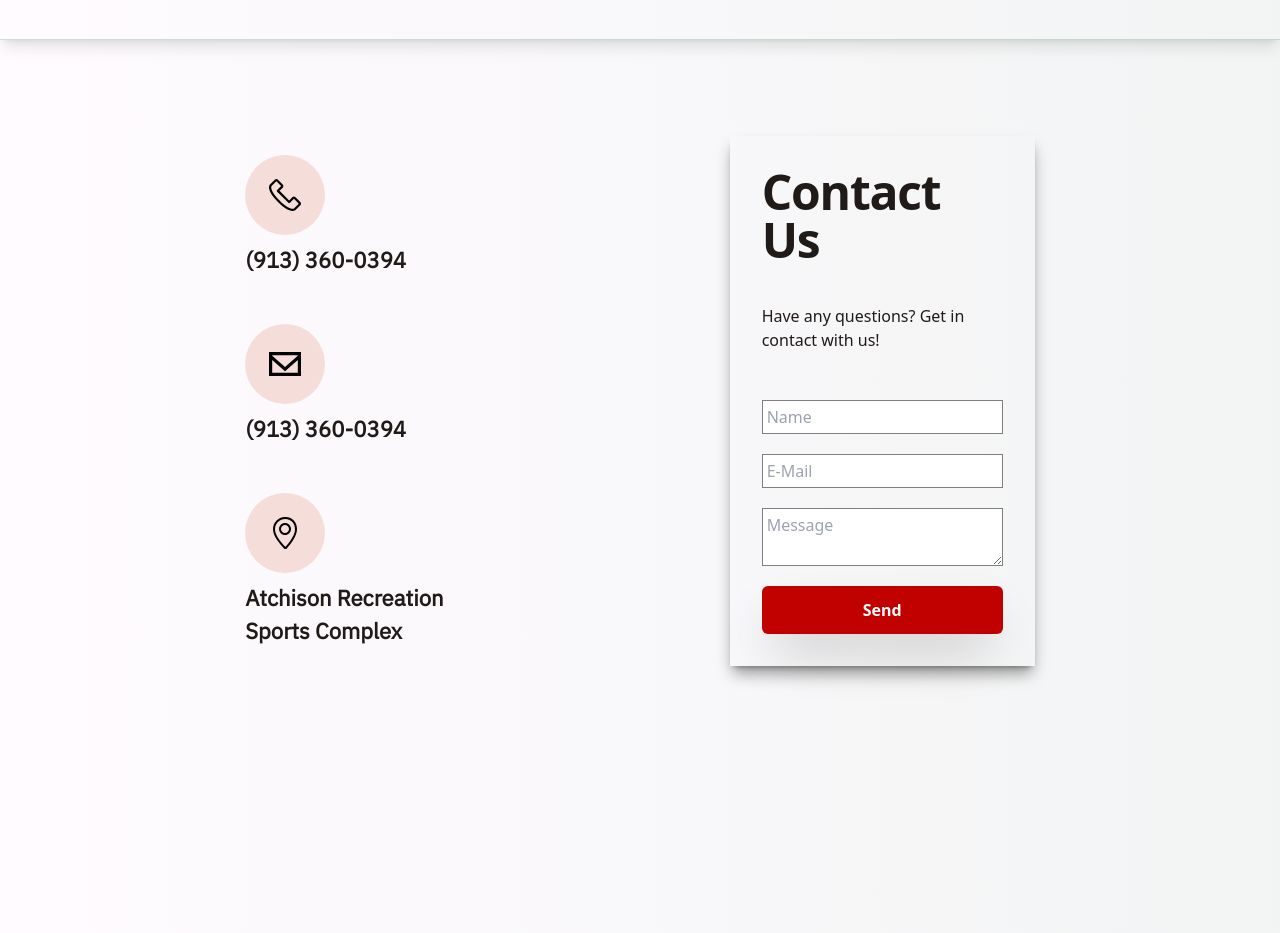
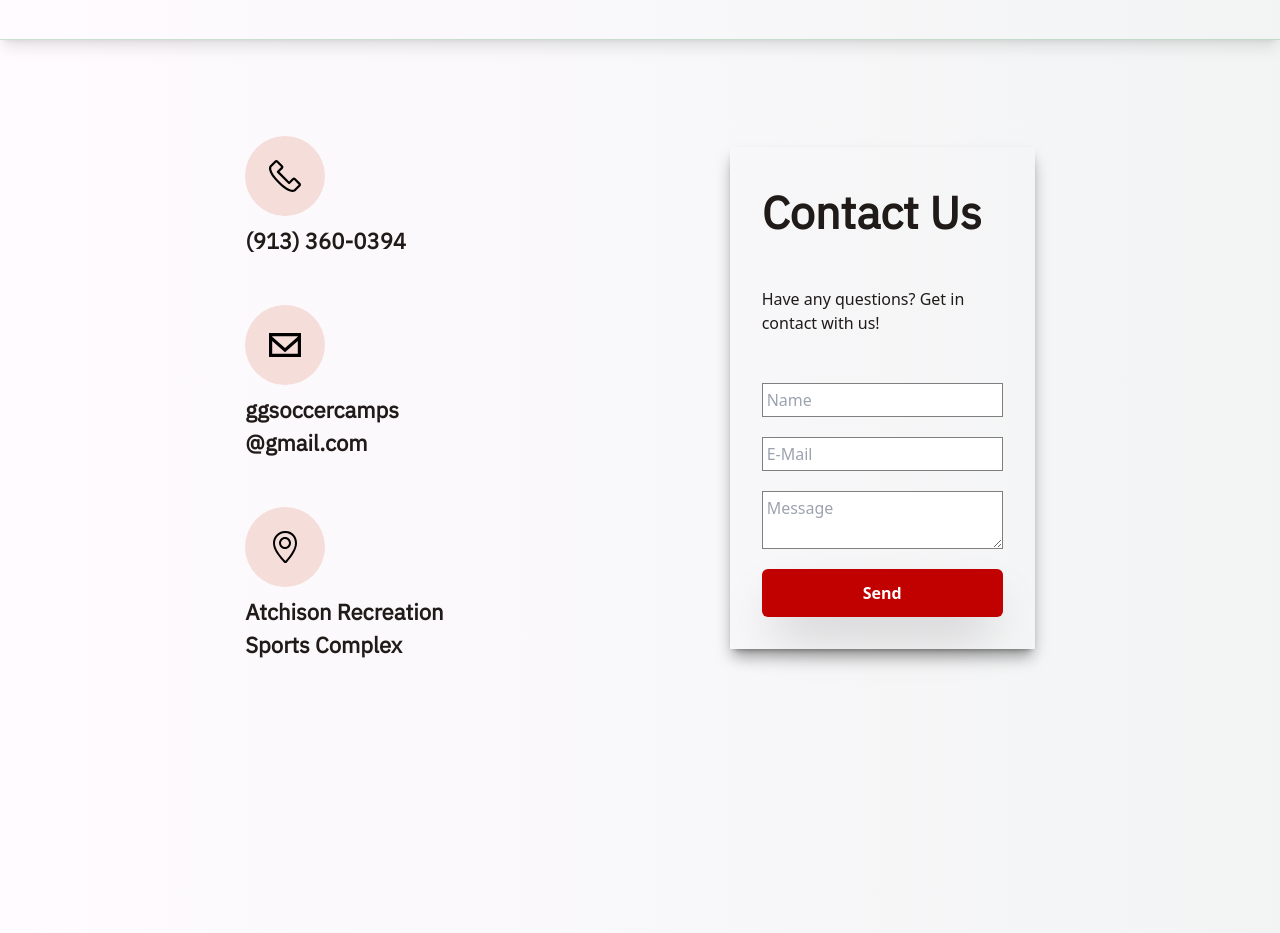
Before and after one commit to Futino/ggsoccer, a SvelteKit app: page / in a window 1280 px wide. Shown: the part 2160-3093 px from the top of the page. Built offline with nearby package versions, Linux system fonts and the light colour scheme.

Commit message:
resp. design, and dark mode

```diff
--- a/src/lib/components/atoms/Button.svelte
+++ b/src/lib/components/atoms/Button.svelte
@@ -1,12 +1,12 @@
 <button
 	on:click={$$props.click}
-	class="{$$props.class} inline-flex overflow-hidden relative justify-center items-center py-3 px-6 font-bold rounded-md shadow-2xl group text-primary-on-light dark:text-primary-on-dark hover:text-secondary-light dark:hover:text-secondary-dark"
+	class="{$$props.class} inline-flex overflow-hidden relative justify-center items-center py-3 px-6 font-bold rounded-md shadow-2xl group text-primary-on-light dark:text-primary-on-dark hover:text-secondary-on-light dark:hover:text-secondary-on-dark"
 >
 	<span
 		class="absolute inset-0 w-full h-full bg-primary-light dark:bg-primary-dark opacity-100 transition duration-300 ease-out group-hover:opacity-0 "
 	/>
 	<span
-		class="absolute inset-0 w-full h-full bg-tertiary-light opacity-0 transition duration-300 ease-out group-hover:opacity-100 "
+		class="absolute inset-0 w-full h-full bg-secondary-light dark:bg-secondary-dark opacity-0 transition duration-300 ease-out group-hover:opacity-100 "
 	/>
 	<span class="relative ">
 		<slot />
--- a/src/lib/components/organisms/Header.svelte
+++ b/src/lib/components/organisms/Header.svelte
@@ -5,7 +5,7 @@
 </script>
 
 <div
-	class="{$$props.class}  top-0 z-40 flex-none w-full transition-colors duration-500 backdrop-blur bg-primary-container-light/5 dark:bg-primary-container-dark/5 text-primary-container-on-light dark:text-primary-container-on-dark"
+	class="{$$props.class} top-0 z-40 flex-none w-full transition-colors duration-500 backdrop-blur bg-primary-container-light/5 dark:bg-primary-container-dark/5 text-primary-container-on-light dark:text-primary-container-on-dark"
 >
 	<div class="py-4 mx-5 border-b border-secondary-light/10 dark:border-secondary-dark/10">
 		<div class="flex relative items-center md:px-10 lg:px-20 xl:px-40 px-auto md:px-auto">
--- a/src/routes/+page.svelte
+++ b/src/routes/+page.svelte
@@ -14,7 +14,7 @@
 >
 	<section
 		id="hero"
-		class="grow py-30 sm:py-34 md:py-44 shadow-lg px-4 sm:px-6 md:px-8 grid justify-items-center space-y-12 border-b border-secondary-light/20 dark:border-secondary-dark/20 bg-black relative "
+		class="grow py-32 sm:py-34 md:py-44 shadow-lg px-4 sm:px-6 md:px-8 grid justify-items-center space-y-12 border-b border-secondary-light/20 dark:border-secondary-dark/20 bg-black relative "
 	>
 		<img
 			src="media/IMG_4905.jpeg"
@@ -118,47 +118,45 @@
 		id="contact"
 		class="text-center py-5 sm:py-10 md:py-24 px-4 sm:px-6 md:px-8 md:w-2/3 self-center"
 	>
-		<div class="flex flex-row align-middle justify-center place-items-center space-x-64">
+		<div
+			class="flex flex-col space-y-12 md:space-y-0 md:flex-row align-middle justify-center place-items-center md:space-x-64"
+		>
 			<!--Contant methods-->
-			<div class="flex flex-col space-y-12">
+			<div
+				class="flex flex-row md:flex-col md:space-y-12 md:space-x-0 space-x-3 justify-items-center align-middle text-center md:text-left"
+			>
 				<!--Phone number-->
 				<div class="flex flex-col space-y-2">
-					<div class="rounded-full bg-surface-variant-light w-fit p-6">
+					<div class="rounded-full bg-surface-variant-light w-fit p-6 mx-auto md:mx-0">
 						<Icon icon="phone" height="32px" width="32px" />
 					</div>
 					<a class="" href="tel:9133600394">
-						<h1 class="title-large font-extrabold text-left text-surface-on-light">
-							(913) 360-0394
-						</h1>
+						<h1 class="title-large font-extrabold">(913) 360-0394</h1>
+					</a>
+				</div>
+				<!--Email-->
+				<div class="flex flex-col space-y-2 ">
+					<div class="rounded-full bg-surface-variant-light w-fit p-6 mx-auto md:mx-0">
+						<Icon icon="email" height="32px" width="32px" />
+					</div>
+					<a class="" href="mailto:ggsoccercamps@gmail.com">
+						<h1 class="title-large font-extrabold">ggsoccercamps @gmail.com</h1>
 					</a>
 				</div>
 				<!--Email-->
 				<div class="flex flex-col space-y-2">
-					<div class="rounded-full bg-surface-variant-light w-fit p-6">
-						<Icon icon="email" height="32px" width="32px" />
-					</div>
-					<a class="" href="mailto:ggsoccercamps@gmail.com">
-						<h1 class="title-large font-extrabold text-left text-surface-on-light">
-							(913) 360-0394
-						</h1>
-					</a>
-				</div>
-				<!--Email-->
-				<div class="flex flex-col space-y-2">
-					<div class="rounded-full bg-surface-variant-light w-fit p-6">
+					<div class="rounded-full bg-surface-variant-light w-fit p-6 mx-auto md:mx-0">
 						<Icon icon="location" height="32px" width="32px" />
 					</div>
 					<a class="" href="tel:9133600394">
-						<h1 class="title-large font-extrabold text-left text-surface-on-light">
-							Atchison Recreation Sports Complex
-						</h1>
+						<h1 class="title-large font-extrabold">Atchison Recreation Sports Complex</h1>
 					</a>
 				</div>
 			</div>
 			<!--Contact form-->
-			<div class="flex grow p-8 shadow-lg shadow-black/40 space-y-12 flex-col">
+			<div class="flex p-8 shadow-lg shadow-black/40 space-y-12 flex-col">
 				<div class="text-left space-y-10">
-					<h2 class="text-4xl tracking-tight font-extrabold sm:text-5xl">Contact Us</h2>
+					<h2 class="display-medium font-extrabold">Contact Us</h2>
 					<p>Have any questions? Get in contact with us!</p>
 				</div>
 				<form class="flex-1 flex flex-col space-y-5 h-50">
@@ -170,7 +168,7 @@
 						placeholder="Name"
 					/>
 					<input
-						class="border border-black/50 dark:border-white/50 p-1 dark:bg-black/5"
+						class="border border-black/50 dark:border-white/50 p-1 dark:bg-surface-dark/5"
 						type="text"
 						name="email"
 						id="email"
```
Also changed, not shown: 2 other files (tests, documents, lock files or other folders).
